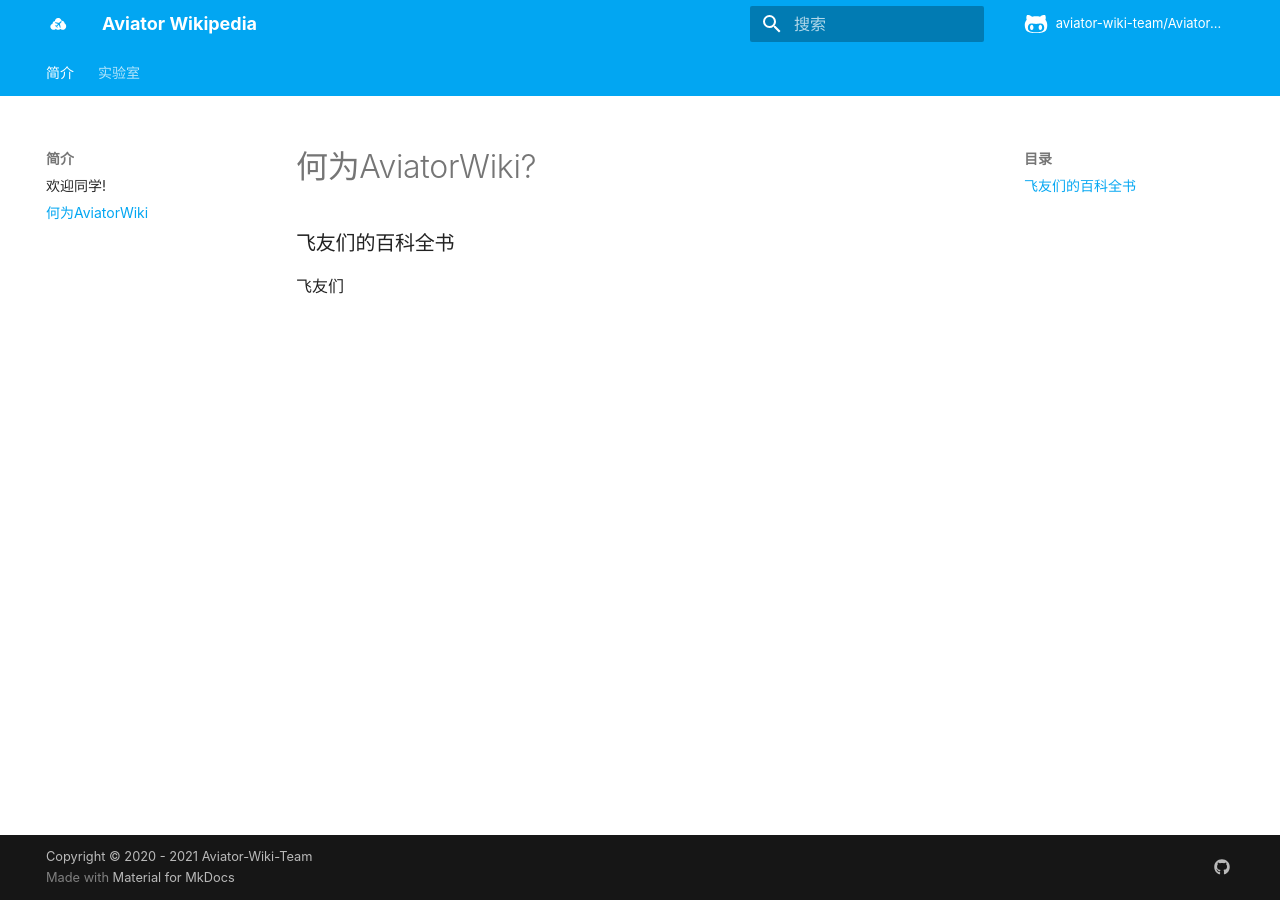
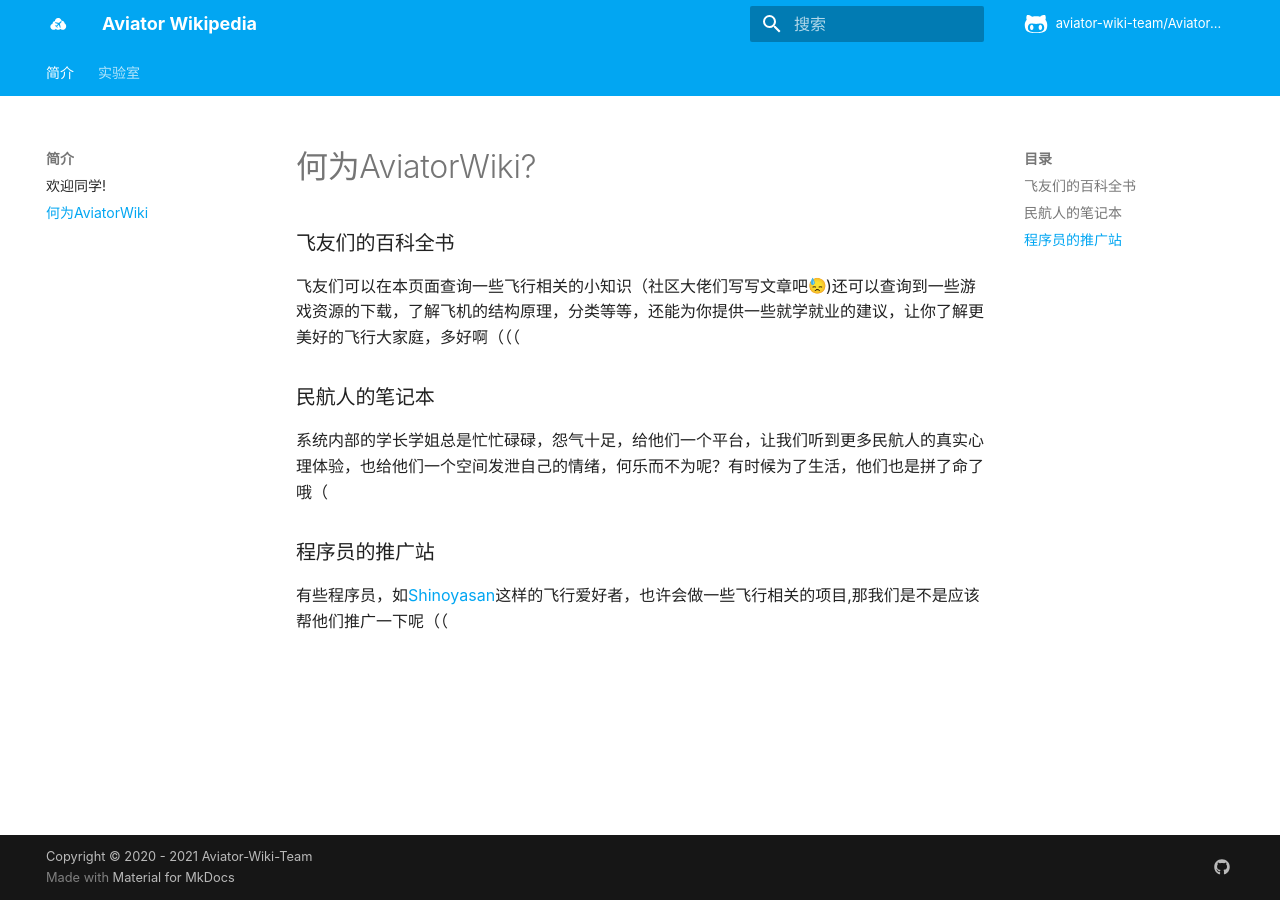
Before and after one commit to aviator-wiki-team/Aviator-Wiki, an MkDocs documentation site: the page built from docs/intro/what-is-aviator-wiki.md, in a window 1280 px wide. Built offline with MkDocs 1.6.1 and Material for MkDocs 9.7.7, drawn with Linux system fonts in a browser that asks for light colours; emoji names are drawn with the system emoji font; some web fonts are replaced; comment, search, counter and statistics services are not loaded.

```diff
--- a/docs/intro/what-is-aviator-wiki.md
+++ b/docs/intro/what-is-aviator-wiki.md
@@ -2,4 +2,12 @@
 
 ### 飞友们的百科全书
 
-飞友们
+飞友们可以在本页面查询一些飞行相关的小知识（社区大佬们写写文章吧:sweat:)还可以查询到一些游戏资源的下载，了解飞机的结构原理，分类等等，还能为你提供一些就学就业的建议，让你了解更美好的飞行大家庭，多好啊（（（
+
+### 民航人的笔记本
+
+系统内部的学长学姐总是忙忙碌碌，怨气十足，给他们一个平台，让我们听到更多民航人的真实心理体验，也给他们一个空间发泄自己的情绪，何乐而不为呢？有时候为了生活，他们也是拼了命了哦（
+
+### 程序员的推广站
+
+有些程序员，如[Shinoyasan](https://github.com/shinoyasan)这样的飞行爱好者，也许会做一些飞行相关的项目,那我们是不是应该帮他们推广一下呢（（
--- a/mkdocs.yml
+++ b/mkdocs.yml
@@ -1,48 +1,72 @@
 site_name: Aviator Wikipedia
 theme:
-    name: material
-    palette:
-        primary: light blue
-        accent: red
-    font:
-        text: Source Han Sans CN
-        code: IBM Plex Mono
-    language: zh
-    logo: img/headicon.svg
-    favicon: img/favicon.ico
-    features:
-        - navigation.expand
-        - navigation.tabs
-    icon:
-        repo: fontawesome/brands/github-alt
+  name: material
+  palette:
+    primary: light blue
+    accent: red
+  font:
+    text: Source Han Sans CN
+    code: IBM Plex Mono
+  language: zh
+  logo: img/headicon.svg
+  favicon: img/favicon.ico
+  features:
+    - navigation.expand
+    - navigation.tabs
+  icon:
+    repo: fontawesome/brands/github-alt
 
 markdown_extensions:
-    - pymdownx.emoji:
-        emoji_index: !!python/name:materialx.emoji.twemoji
-        emoji_generator: !!python/name:materialx.emoji.to_svg
+  - pymdownx.emoji:
+      emoji_index: !!python/name:materialx.emoji.twemoji
+      emoji_generator: !!python/name:materialx.emoji.to_svg
+  - attr_list
+  - admonition
+  - codehilite:
+      guess_lang: false
+      linenums: true
+  - toc:
+      permalink: true
+  - footnotes
+  - meta
+  - def_list
+  - pymdownx.arithmatex
+  - pymdownx.betterem:
+      smart_enable: all
+  - pymdownx.caret
+  - pymdownx.critic
+  - pymdownx.details
+  - pymdownx.inlinehilite
+  - pymdownx.magiclink
+  - pymdownx.mark
+  - pymdownx.smartsymbols
+  - pymdownx.superfences
+  - pymdownx.tasklist
+  - pymdownx.tilde
+  - pymdownx.tabbed
 plugin:
-    - search:
-        lang: jp
+  - search:
+      lang: jp
 copyright: Copyright &copy; 2020 - 2021 Aviator-Wiki-Team
 repo_url: https://github.com/aviator-wiki-team/Aviator-Wiki
 repo_name: aviator-wiki-team/Aviator-Wiki
 extra:
-    social:
+  social:
     - icon: fontawesome/brands/github
       link: https://github.com/aviator-wiki-team
-    pagetime: 'on'
+  pagetime: "on"
 
 nav:
-    - 简介:
-        - 欢迎同学!: index.md
-        - 何为AviatorWiki: intro/what-is-aviator-wiki.md
-    - 实验室:
-        - 颜色切换: lab/test-color.md
+  - 简介:
+      - 欢迎同学!: index.md
+      - 何为AviatorWiki: intro/what-is-aviator-wiki.md
+  - 实验室:
+      - 颜色切换: lab/test-color.md
 
 extra_javascript:
-  - '_lib/js/extra.js?v=16'
-  - 'https://cdn.jsdelivr.net/npm/mathjax@2.7.5/MathJax.js?config=TeX-MML-AM_CHTML'
+  - "_lib/js/extra.js?v=16"
+  - "https://cdn.jsdelivr.net/npm/mathjax@2.7.5/MathJax.js?config=TeX-MML-AM_CHTML"
 
 extra_css:
-  - '_lib/css/extra.css?v=13'
-  - '_lib/css/buttons.css'
+  - "_lib/css/extra.css?v=13"
+  - "_lib/css/buttons.css"
```
Also changed, not shown: docs/index.md (+22 -0 lines), github-push.py (added), 1 other file.
